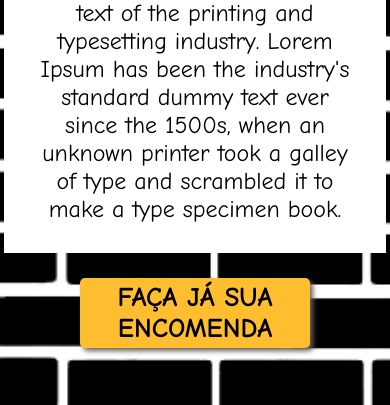
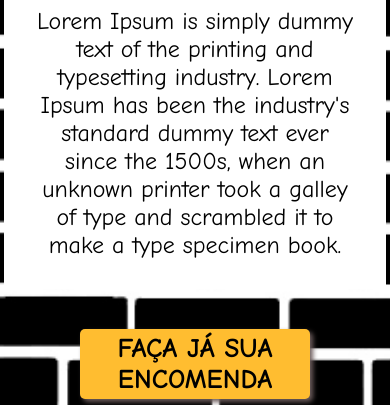
Before and after one commit to maykkk1/Super-Personaliza--es---Landing-Page, a plain HTML site: page index.html in a window 390 px wide. Shown: the part 439-844 px from the top of the page. Drawn offline with Linux system fonts and the light colour scheme.

Commit message:
header resposivity OK

```diff
--- a/style.css
+++ b/style.css
@@ -312,9 +312,7 @@ nav {
     }
 
     .header_content {
-        margin-top: 18%;
-        flex-direction: column;
-        align-items: center;
+        justify-content: center;
     }
 
     .header_content__left {
@@ -323,7 +321,15 @@ nav {
 
     .header_content__right {
         width: 98%;
-        height: max-content;
+        justify-content: center;
+        height: 100vh;
         padding: 15px 0;
+        gap: 15px;
     }
 }
+
+@media (max-width: 420px) {
+    .header_content {
+        margin-top: 50px;
+    }
+}
```
